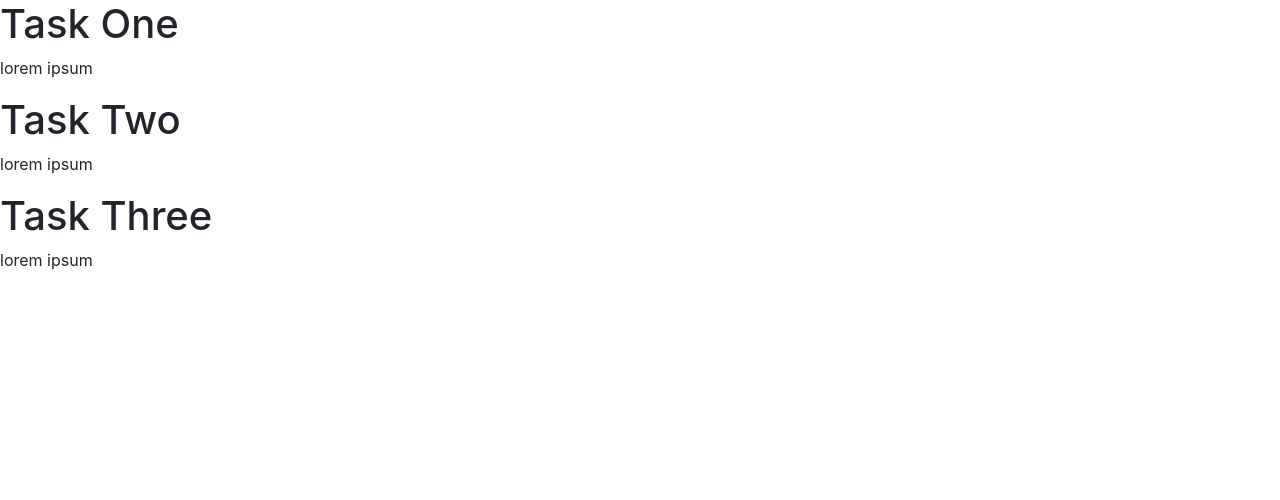
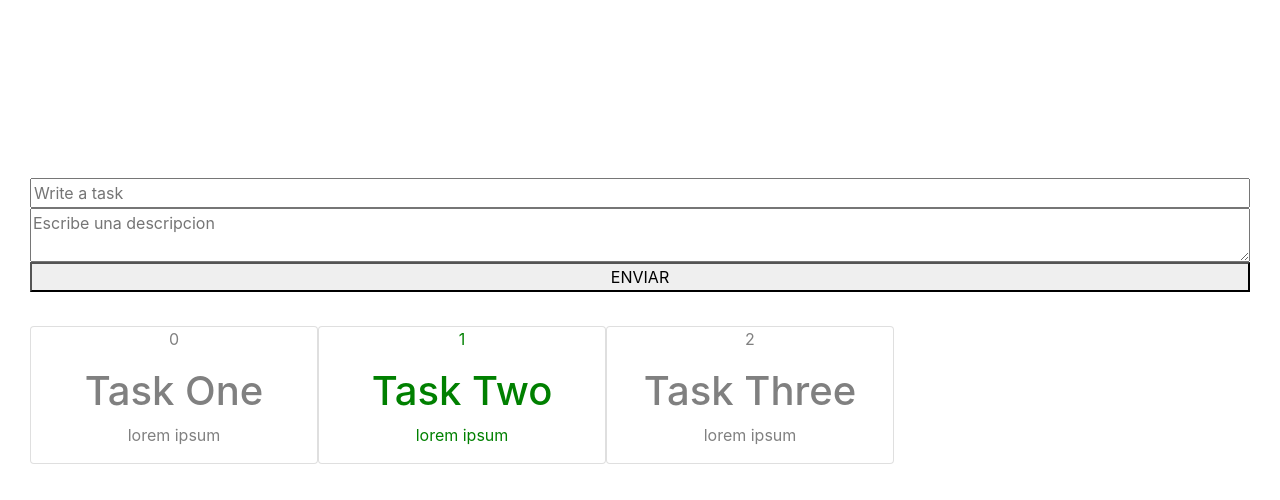
Before and after one commit to danielvazquezguerra/geekshubs-p7-frontend, a React (Create React App) app in the folder ecom/: page / in a window 1280 px wide. Shown: the top 500 px of the page. Built offline with nearby package versions, Linux system fonts and the light colour scheme.

Commit message:
form actualizado

```diff
--- a/ecom/package.json
+++ b/ecom/package.json
@@ -3,10 +3,12 @@
   "version": "0.1.0",
   "private": true,
   "dependencies": {
+    "-": "0.0.1",
     "@testing-library/jest-dom": "^4.2.4",
     "@testing-library/react": "^9.5.0",
     "@testing-library/user-event": "^7.2.1",
     "antd": "^4.2.0",
+    "bootstrap": "^4.4.1",
     "react": "^16.13.1",
     "react-dom": "^16.13.1",
     "react-scripts": "3.4.1"
--- a/ecom/src/App.css
+++ b/ecom/src/App.css
@@ -1,38 +1,9 @@
 .App {
   text-align: center;
-}
-
-.App-logo {
-  height: 40vmin;
-  pointer-events: none;
-}
-
-@media (prefers-reduced-motion: no-preference) {
-  .App-logo {
-    animation: App-logo-spin infinite 20s linear;
-  }
-}
-
-.App-header {
-  background-color: #282c34;
-  min-height: 100vh;
   display: flex;
   flex-direction: column;
-  align-items: center;
-  justify-content: center;
-  font-size: calc(10px + 2vmin);
-  color: white;
+  padding: 30px;
+  width: 100vw;
+  height: 100vh;
+
 }
-
-.App-link {
-  color: #61dafb;
-}
-
-@keyframes App-logo-spin {
-  from {
-    transform: rotate(0deg);
-  }
-  to {
-    transform: rotate(360deg);
-  }
-}
--- a/ecom/src/App.js
+++ b/ecom/src/App.js
@@ -1,6 +1,9 @@
 import React, { Component } from 'react';
 import './App.css';
 import Tasks from './components/Tasks/Tasks';
+import Header from './components/Header/Header';
+import TasksForm from './components/TasksForm/TasksForm';
+
 
 
 class App extends Component {
@@ -8,7 +11,9 @@ class App extends Component {
   render() {
 
     return (
-      <div>
+      <div className="App">
+          <Header />
+          <TasksForm />
           <Tasks />
       </div>
     )
--- a/ecom/src/Sample/taskslist.json
+++ b/ecom/src/Sample/taskslist.json
@@ -3,7 +3,7 @@
         "id": 0,
         "title": "Task One",
         "description": "lorem ipsum",
-        "done": false
+        "done": true
     },
     {
         "id": 1,
@@ -15,6 +15,6 @@
         "id": 2,
         "title": "Task Three",
         "description": "lorem ipsum",
-        "done": false
+        "done": true
     }
 ]
--- /dev/null
+++ b/ecom/src/components/Header/Header.jsx
@@ -0,0 +1,13 @@
+import React from 'react'
+import './Header.scss'
+
+const Header = (props) => {
+
+    return (
+        <div className="Header">
+
+        </div>
+    )
+}
+
+export default Header
--- /dev/null
+++ b/ecom/src/components/Header/Header.scss
@@ -0,0 +1,5 @@
+.Header {
+    display: flex;
+    width: 100%;
+    height: 20%;
+}
--- /dev/null
+++ b/ecom/src/components/Tasks/Task.jsx
@@ -0,0 +1,40 @@
+import React from 'react'
+import PropTypes from 'prop-types'
+import './Tasks.scss'
+
+
+const Task = (props) => {
+
+    Task.propTypes = {
+
+        task: PropTypes.object.isRequired,
+        title: PropTypes.string,
+        description: PropTypes.string,
+        done: PropTypes.bool
+
+    }
+
+    const { task } = props
+
+    const getDone = () => {
+        return {
+            color: props.task.done ? 'gray':'green'
+        }
+    }
+
+    return (
+
+
+        <div className="card" style={getDone()}>
+
+                <p>{task.id}</p>
+                <h1>{task.title}</h1>
+                <p>{task.description}</p>
+                {task.done}
+
+
+        </div>
+    )
+}
+
+export default Task;
--- a/ecom/src/components/Tasks/Tasks.jsx
+++ b/ecom/src/components/Tasks/Tasks.jsx
@@ -1,5 +1,7 @@
 import React, { Component } from 'react'
 import taskslist from '../../Sample/taskslist.json'
+import './Tasks.scss'
+import Task from './Task'
 
 
 class Tasks extends Component {
@@ -10,17 +12,15 @@ class Tasks extends Component {
       }
 
     render() {
+
         return (
-            <div>
 
-                {this.state.tasks.map( task => <div key={task.id}>
+            <div className="Tasks">
 
-                <h1>{task.title}</h1>
-                <p>{task.description}</p>
-
-                </div>)}
+                {this.state.tasks.map( task => <Task task={task} key={task.id} />)}
 
             </div>
+
         )
     }
 }
--- /dev/null
+++ b/ecom/src/components/Tasks/Tasks.scss
@@ -0,0 +1,14 @@
+.card {
+    width: 18rem;
+}
+
+.Form {
+    display: flex;
+    width: 100%;
+    height: 60%;
+}
+
+.Tasks {
+    display: flex;
+    flex-wrap: wrap;
+}
--- /dev/null
+++ b/ecom/src/components/TasksForm/TasksForm.jsx
@@ -0,0 +1,24 @@
+import React from 'react'
+import './TasksForm.scss'
+
+const TasksForm = () => {
+
+    const onSubmit = event => {
+        console.log('Enviando')
+        event.preventDefault()
+    }
+
+    const onChange = (event) => {
+        console.log(event.target.value)
+    }
+
+    return (
+        <form action="" onSubmit={onSubmit} className="form">
+            <input type="text" placeholder="Write a task" onChange={onChange}/>
+            <textarea placeholder="Escribe una descripcion" onChange={onChange}></textarea>
+            <button type="submit">ENVIAR</button>
+        </form>
+    )
+}
+
+export default TasksForm;
--- /dev/null
+++ b/ecom/src/components/TasksForm/TasksForm.scss
@@ -0,0 +1,7 @@
+.form {
+    display: flex;
+    flex-direction: column ;
+    width: 100%;
+    height: 20%;
+
+}
```
Also changed, not shown: 2 other files (tests, documents, lock files or other folders).
